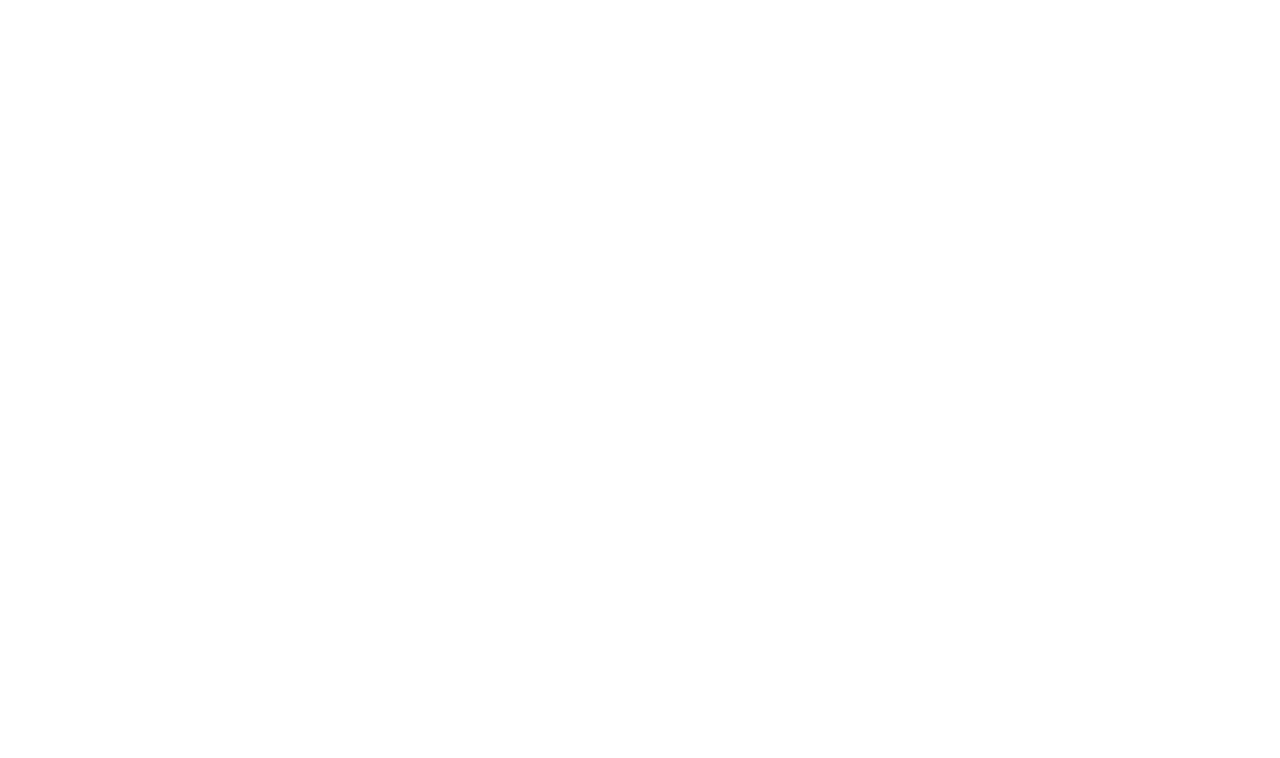
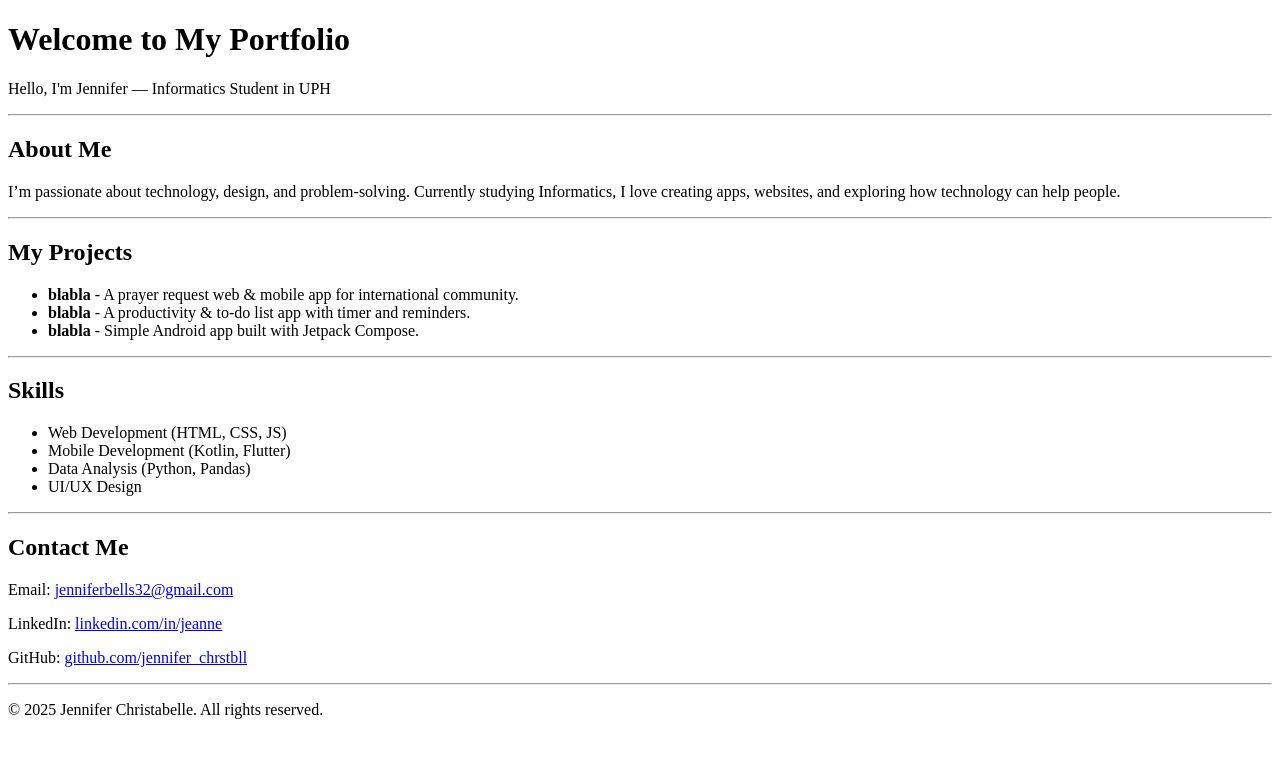
Before and after one commit to jennifer-chrstbll/portofolio, a plain HTML site: page index.html in a window 1280 px wide. Drawn offline with Linux system fonts and the light colour scheme.

Commit message:
update
update lagi

```diff
--- a/index.html
+++ b/index.html
@@ -1,11 +1,71 @@
 <!DOCTYPE html>
 <html lang="en">
 <head>
-    <meta charset="UTF-8">
-    <meta name="viewport" content="width=device-width, initial-scale=1.0">
-    <title>Document</title>
+  <meta charset="UTF-8">
+  <meta name="viewport" content="width=device-width, initial-scale=1.0">
+  <title>Jennifer's Portfolio</title>
 </head>
 <body>
 
+  <!-- Header -->
+  <header>
+    <h1>Welcome to My Portfolio</h1>
+    <p>Hello, I'm Jennifer — Informatics Student in UPH</p>
+  </header>
+
+  <hr>
+
+  <!-- About Section -->
+  <section id="about">
+    <h2>About Me</h2>
+    <p>
+      I’m passionate about technology, design, and problem-solving.
+      Currently studying Informatics, I love creating apps,
+      websites, and exploring how technology can help people.
+    </p>
+  </section>
+
+  <hr>
+
+  <!-- Projects Section -->
+  <section id="projects">
+    <h2>My Projects</h2>
+    <ul>
+      <li><strong>blabla</strong> - A prayer request web & mobile app for international community.</li>
+      <li><strong>blabla</strong> - A productivity & to-do list app with timer and reminders.</li>
+      <li><strong>blabla</strong> - Simple Android app built with Jetpack Compose.</li>
+    </ul>
+  </section>
+
+  <hr>
+
+  <!-- Skills Section -->
+  <section id="skills">
+    <h2>Skills</h2>
+    <ul>
+      <li>Web Development (HTML, CSS, JS)</li>
+      <li>Mobile Development (Kotlin, Flutter)</li>
+      <li>Data Analysis (Python, Pandas)</li>
+      <li>UI/UX Design</li>
+    </ul>
+  </section>
+
+  <hr>
+
+  <!-- Contact Section -->
+  <section id="contact">
+    <h2>Contact Me</h2>
+    <p>Email: <a href="jenniferbells32@gmail.com">jenniferbells32@gmail.com</a></p>
+    <p>LinkedIn: <a href="https://linkedin.com/in/jeanne" target="_blank">linkedin.com/in/jeanne</a></p>
+    <p>GitHub: <a href="https://github.com/jennifer_chrstbll" target="_blank">github.com/jennifer_chrstbll</a></p>
+  </section>
+
+  <hr>
+
+  <!-- Footer -->
+  <footer>
+    <p>© 2025 Jennifer Christabelle. All rights reserved.</p>
+  </footer>
+
 </body>
 </html>
```
